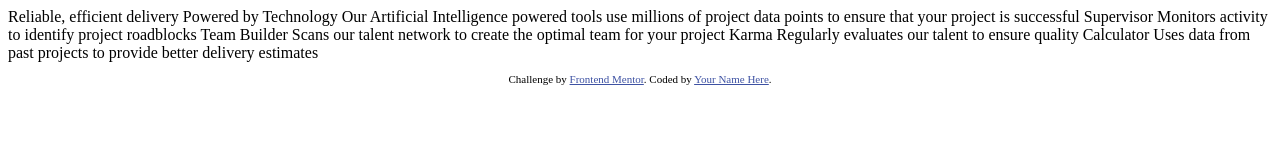
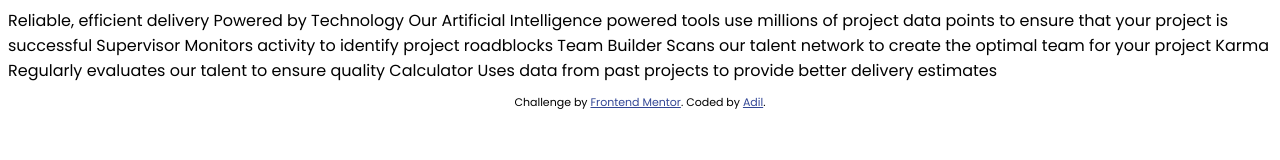
Before and after one commit to iver23/FourCardFeatureSection, a plain HTML site: page index.html in a window 1280 px wide. Drawn offline with Linux system fonts and the light colour scheme.

Commit message:
changing font to Poppins

```diff
--- a/index.html
+++ b/index.html
@@ -1,44 +1,50 @@
 <!DOCTYPE html>
 <html lang="en">
   <head>
-  <meta charset="UTF-8">
-  <meta name="viewport" content="width=device-width, initial-scale=1.0"> <!-- displays site properly based on user's device -->
+    <meta charset="UTF-8" />
+    <meta name="viewport" content="width=device-width, initial-scale=1.0" />
+    <link rel="stylesheet" href="style.css" />
+    <link
+      href="https://fonts.googleapis.com/css2?family=Poppins:wght@200;400;600&display=swap"
+      rel="stylesheet"
+    />
+    <!-- displays site properly based on user's device -->
 
-  <link rel="icon" type="image/png" sizes="32x32" href="./images/favicon-32x32.png">
+    <link
+      rel="icon"
+      type="image/png"
+      sizes="32x32"
+      href="./images/favicon-32x32.png"
+    />
 
     <title>Frontend Mentor | Four card feature section</title>
 
     <!-- Feel free to remove these styles or customise in your own stylesheet 👍 -->
     <style>
-    .attribution { font-size: 11px; text-align: center; }
-    .attribution a { color: hsl(228, 45%, 44%); }
+      .attribution {
+        font-size: 11px;
+        text-align: center;
+      }
+      .attribution a {
+        color: hsl(228, 50%, 39%);
+      }
     </style>
   </head>
   <body>
-
-  Reliable, efficient delivery
-  Powered by Technology
-
-  Our Artificial Intelligence powered tools use millions of project data points
-  to ensure that your project is successful
-
-  Supervisor
-  Monitors activity to identify project roadblocks
-
-  Team Builder
-  Scans our talent network to create the optimal team for your project
-
-  Karma
-  Regularly evaluates our talent to ensure quality
-
-  Calculator
-  Uses data from past projects to provide better delivery estimates
-
+    Reliable, efficient delivery Powered by Technology Our Artificial
+    Intelligence powered tools use millions of project data points to ensure
+    that your project is successful Supervisor Monitors activity to identify
+    project roadblocks Team Builder Scans our talent network to create the
+    optimal team for your project Karma Regularly evaluates our talent to ensure
+    quality Calculator Uses data from past projects to provide better delivery
+    estimates
 
     <footer>
       <p class="attribution">
-      Challenge by <a href="https://www.frontendmentor.io?ref=challenge" target="_blank">Frontend Mentor</a>.
-      Coded by <a href="#">Your Name Here</a>.
+        Challenge by
+        <a href="https://www.frontendmentor.io?ref=challenge" target="_blank"
+          >Frontend Mentor</a
+        >. Coded by <a href="#">Adil</a>.
       </p>
     </footer>
   </body>
--- /dev/null
+++ b/style.css
@@ -0,0 +1,3 @@
+html {
+  font-family: "Poppins", sans-serif;
+}
```
Lines whose indentation alone changed are shown as unchanged.
